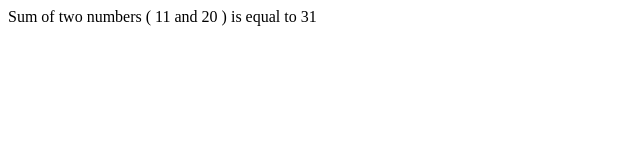
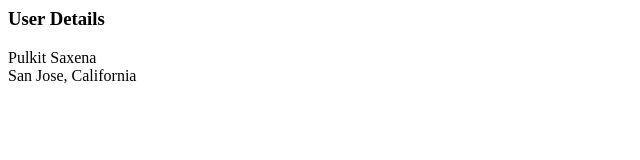
Before and after one commit to psaksena85/AngularJSDemo, a plain HTML site: page 001_ControllerDemo/index.html in a window 1280 px wide. Shown: the whole page, without its empty margins (0-640 px from the left). Drawn offline with nearby package versions, Linux system fonts and the light colour scheme.

Commit message:
Controller Demo

```diff
--- a/001_ControllerDemo/index.html
+++ b/001_ControllerDemo/index.html
@@ -7,9 +7,11 @@
     <script src="js/apps.js"></script>
 </head>
 
-<body>
-    <div ng-app="controllerDemo">
-        Sum of two numbers ( 11 and 20 ) is equal to {{11+20}}
+<body ng-app="controllerDemo">
+    <div ng-controller="ControllerDemoCtrl">
+        <h3>User Details</h3>
+        <span>{{ user.name }}</span><br>
+        <span>{{ user.address }}</span>
     </div>
 </body>
 
--- a/001_ControllerDemo/js/apps.js
+++ b/001_ControllerDemo/js/apps.js
@@ -1 +1,7 @@
 var app = angular.module("controllerDemo", []);
+
+app.controller("ControllerDemoCtrl", ['$scope', function($scope) {
+    $scope.user = {};
+    $scope.user.name = "Pulkit Saxena";
+    $scope.user.address = "San Jose, California";
+}]);
```
